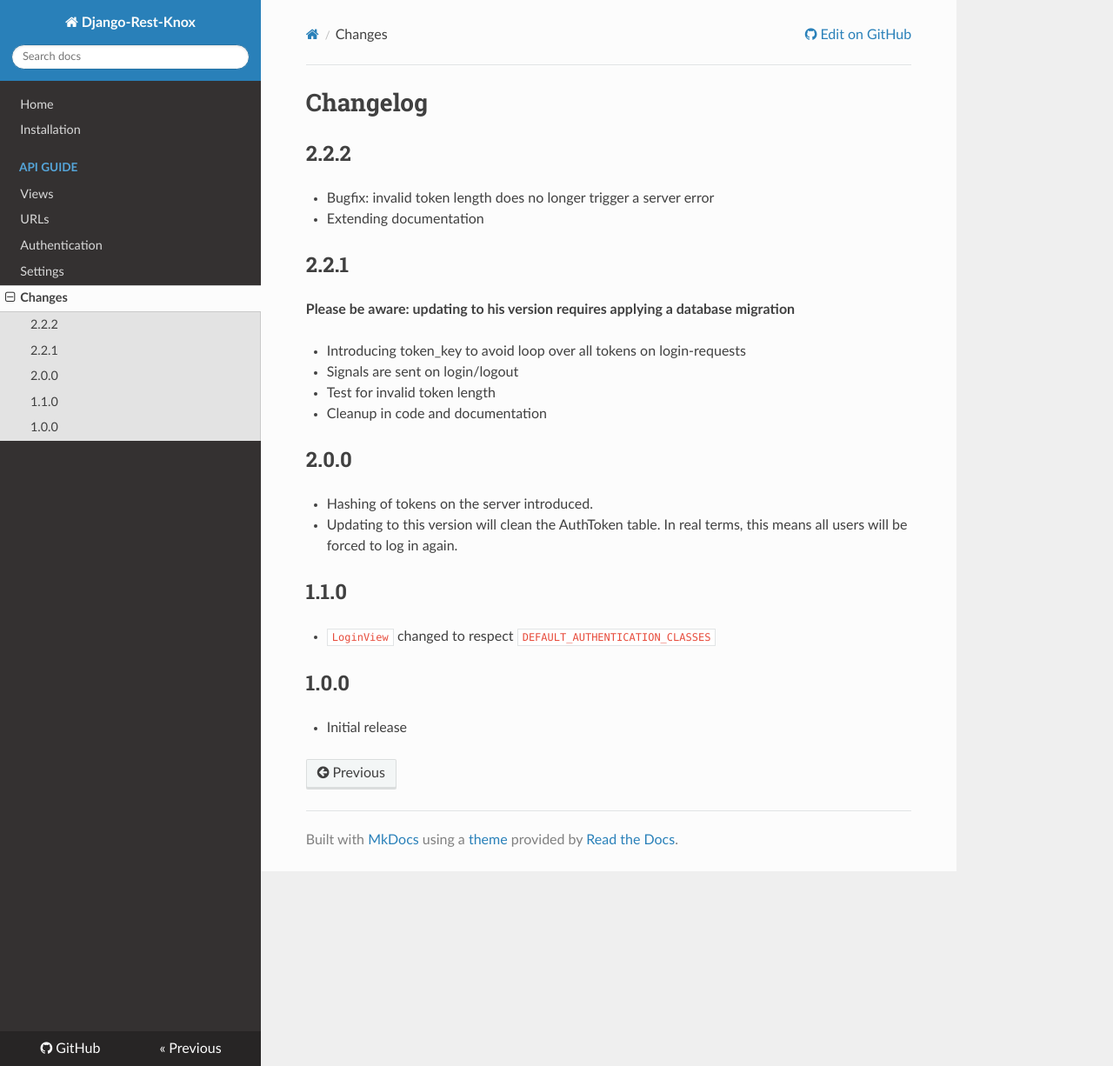
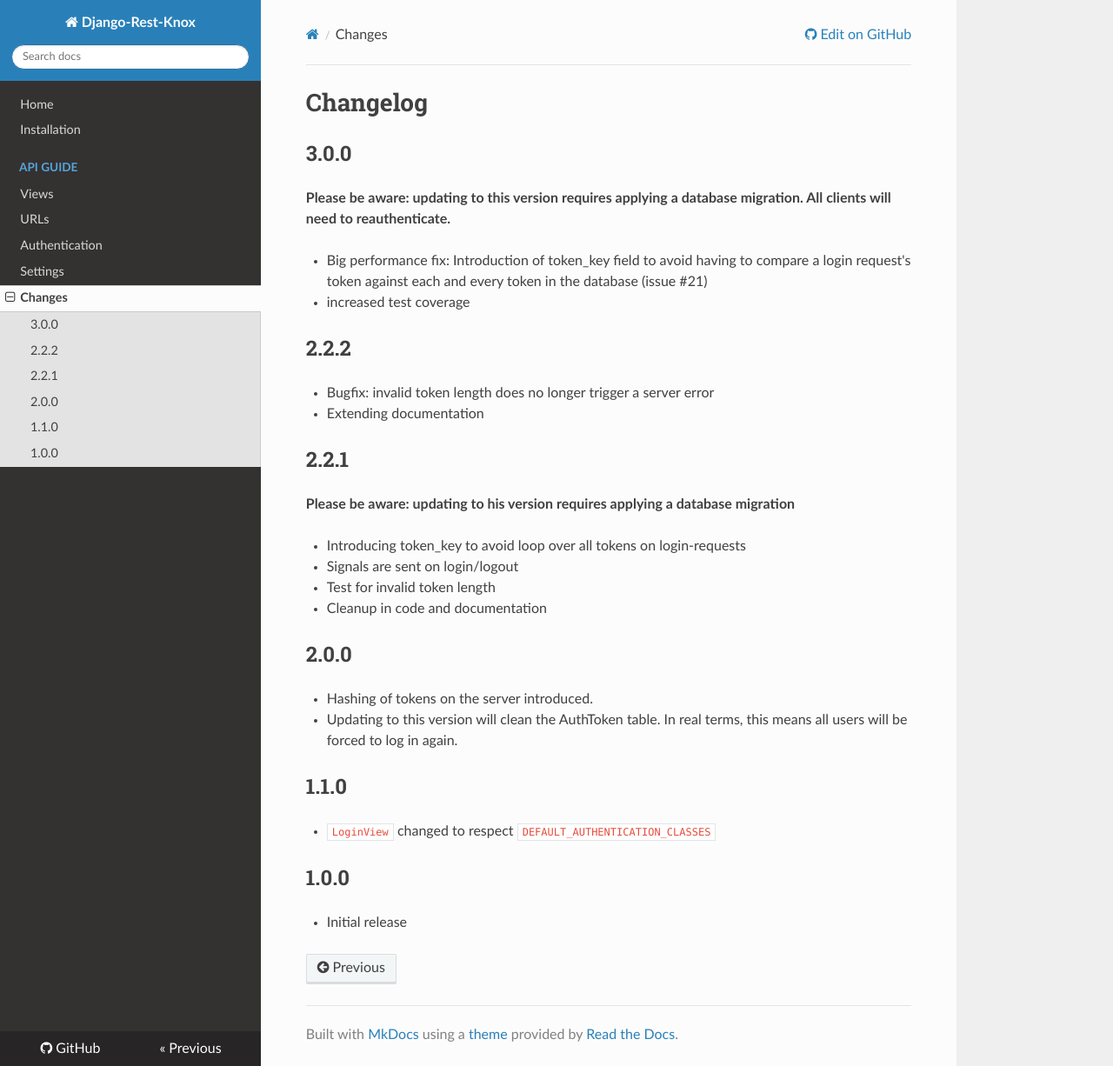
Before and after one commit to jazzband/django-rest-knox, an MkDocs documentation site: the page built from docs/changes.md, in a window 1280 px wide and 1226 px high. Shown: the whole window at 87% size. Built offline with MkDocs 1.6.1, drawn with Linux system fonts in a browser that asks for light colours; nearby versions of some CDN libraries; old or Windows-style settings are respelled for this version of MkDocs.

Commit message:
Update changelogs for release 3.0.0

```diff
--- a/docs/changes.md
+++ b/docs/changes.md
@@ -1,4 +1,10 @@
 #Changelog
+
+## 3.0.0
+**Please be aware: updating to this version requires applying a database migration. All clients will need to reauthenticate.**
+
+- Big performance fix: Introduction of token_key field to avoid having to compare a login request's token against each and every token in the database (issue #21)
+- increased test coverage
 
 ## 2.2.2
 - Bugfix: invalid token length does no longer trigger a server error
```
Also changed, not shown: CHANGELOG.rst.
